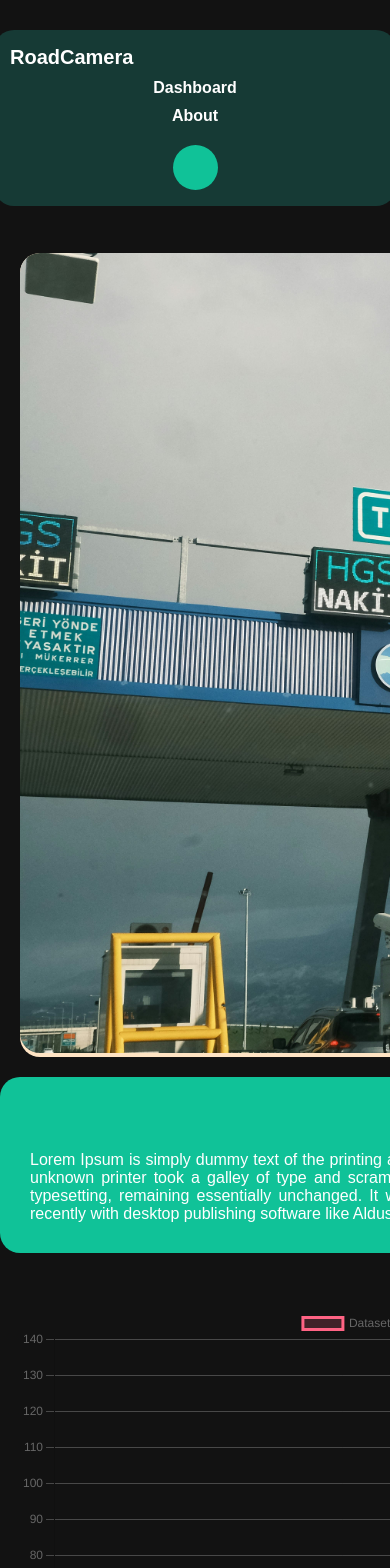
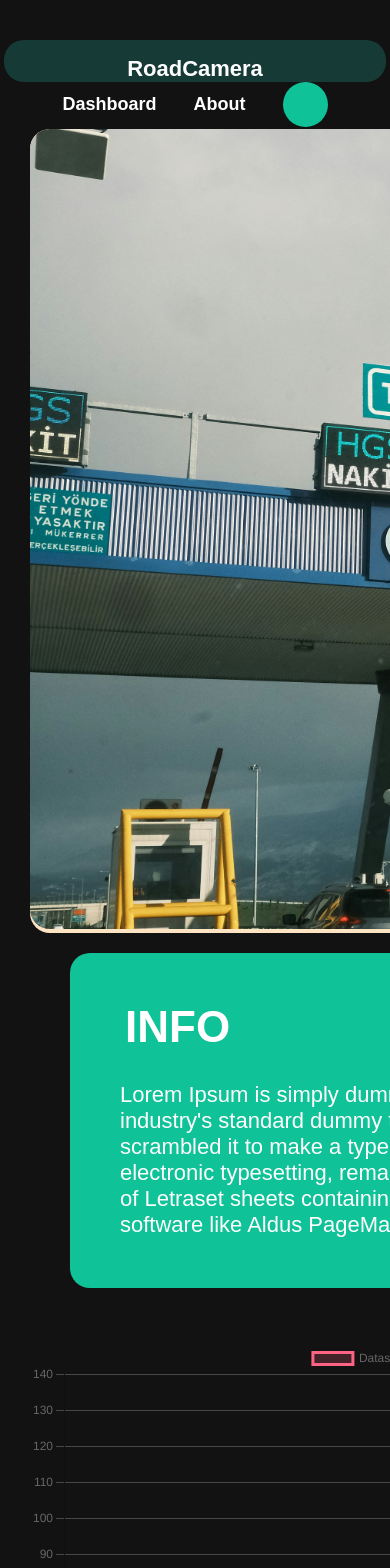
Before and after one commit to xudoyberdi0410/RoadCameraProject, a React (Vite) app: page / in a window 390 px wide. Shown: the top 1568 px of the page. Built offline with nearby package versions, Linux system fonts and the light colour scheme.

Commit message:
media fixed

```diff
--- a/src/index.css
+++ b/src/index.css
@@ -438,41 +438,96 @@ ul{
   font-size: 28px;
 }
 
-/* Медиазапросы для мобильных устройств */
+/* Для портретной ориентации (стандартные телефоны) */
 @media screen and (max-width: 768px) {
   body {
-    padding: 0;
-    margin: 0;
     font-size: 16px;
+  }
+
+  .navbar, .footer {
+    flex-direction: column;
+    padding: 1rem;
+    width: 100%;
+  }
+
+  .camera_hero, .hero_img, .info_box, .second_info_box {
+    width: 100%;
+    height: auto;
+  }
+
+  .camera-row {
+    flex-direction: column;
+    align-items: center;
+  }
+
+  .details-button, .load-more-button {
+    width: 100%;
+    padding: 10px;
+  }
+}
+
+/* Для квадратных экранов (соотношение 1:1) */
+@media screen and (max-aspect-ratio: 1/1) {
+  body {
+    padding: 10px;
   }
 
   .navbar {
     flex-direction: column;
-    align-items: flex-start;
-    padding: 1rem;
-    width: 100%;
-    height: auto;
+    align-items: center;
+    text-align: center;
   }
 
-  .logo {
-    font-size: 20px;
-    margin-bottom: 10px;
+  .info_box, .second_info_box, .map {
+    width: 90%;
+    margin: 20px auto;
+    padding: 20px;
   }
 
-  .links {
+  .footer {
     flex-direction: column;
-    gap: 10px;
+    text-align: center;
+    padding: 15px;
+  }
+}
+
+/* Для ультрашироких экранов (соотношение 21:9) */
+@media screen and (min-aspect-ratio: 21/9) {
+  .navbar {
+    flex-direction: row;
+    justify-content: space-between;
+    padding: 0 20px;
+  }
+
+  .camera_hero, .hero_img {
+    width: 80%;
+    height: auto;
+    margin: 20px auto;
+  }
+
+  .info_box, .second_info_box {
+    width: 70%;
+    margin: 20px auto;
+  }
+
+  .footer {
+    justify-content: space-between;
+    padding: 10px 30px;
+  }
+}
+
+/* Для планшетов (соотношение 4:3) */
+@media screen and (max-width: 1024px) and (min-aspect-ratio: 4/3) {
+  .navbar {
+    flex-direction: column;
+    padding: 1rem;
     width: 100%;
   }
 
-  .link {
-    font-size: 16px;
-    margin: 0;
-    text-align: left;
-  }
-
-  .elips {
-    margin-top: 10px;
+  .info_box, .second_info_box, .map {
+    width: 90%;
+    height: auto;
+    margin: 20px auto;
   }
 
   .camera_hero, .hero_img {
@@ -480,87 +535,9 @@ ul{
     height: auto;
   }
 
-  .info_box, .second_info_box {
-    width: 100%;
-    height: auto;
-    padding: 20px;
-    margin: 20px 0;
-  }
-
-  .main_txt, .second_txt {
-    font-size: 24px;
-    padding-left: 0;
-    text-align: center;
-  }
-
-  .article_txt, .second_article {
-    font-size: 16px;
-    padding: 10px;
-    text-align: justify;
-  }
-
   .footer {
     flex-direction: column;
-    padding: 1rem;
-    width: 100%;
-    height: auto;
     text-align: center;
-  }
-
-  .footer-nav {
-    flex-direction: column;
-    gap: 10px;
-  }
-
-  .camera-table {
-    width: 100%;
-    gap: 10px;
-  }
-
-  .camera-row {
-    flex-direction: column;
-    align-items: center;
-    padding: 10px;
-  }
-
-  .camera-cell {
-    font-size: 16px;
-  }
-
-  .details-button, .load-more-button {
-    width: 100%;
-    padding: 10px;
-  }
-
-  .about-section {
-    flex-direction: column;
-    text-align: center;
-    padding: 20px;
-  }
-
-  .top-left, .bottom-right {
-    text-align: center;
-    transform: translate(0, 0);
-    position: static;
-    width: 100%;
-  }
-
-  .top-right, .bottom-left {
-    width: 90%;
-    height: auto;
-    transform: translate(0, 0);
-    position: static;
-    margin: 10px auto;
-  }
-
-  .map {
-    width: 100%;
-    height: auto;
-    margin: 20px 0;
-  }
-
-  .dashboard {
-    width: 100%;
-    padding: 10px;
+    padding: 15px;
   }
 }
```
